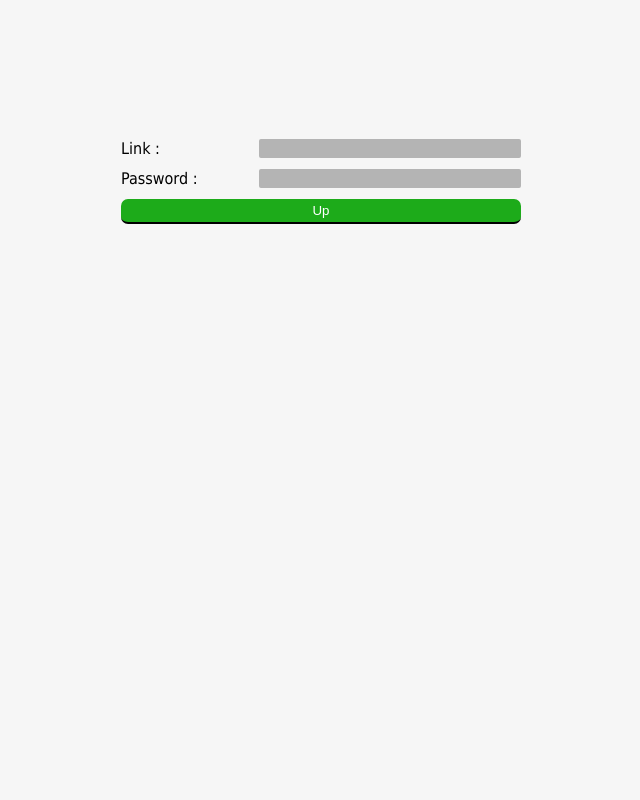
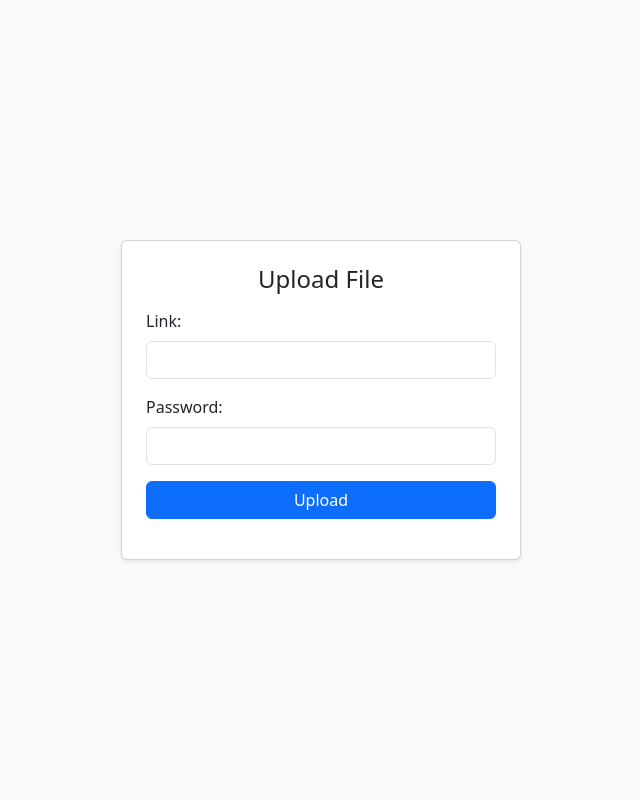
Before and after one commit to dev-ir/Transfer-File-PHP, a PHP site: page / in a window 1280 px wide. Shown: the whole page, without its empty margins (319-959 px from the left). Run offline with PHP 8.4, Linux system fonts and the light colour scheme.

Commit message:
BS5 Sheet

```diff
--- a/index.php
+++ b/index.php
@@ -1,74 +1,27 @@
-<html>
-
+<!DOCTYPE html>
+<html lang="en">
 <head>
-    <title>File Transfer</title>
-    <style type="text/css">
-        body {
-            background: #F6F6F6;
-            font-family: tahoma
-        }
-
-        form {
-            width: 400px;
-            margin: 11% auto;
-        }
-
-        form * {
-            float: left;
-        }
-
-        form label {
-            float: left;
-            width: 138px;
-        }
-
-        form input[type="text"] {
-            float: left;
-            margin-bottom: 11px;
-            width: 262px;
-            background: #B4B4B4;
-            padding: 3px 0;
-            border: none;
-            border-radius: 2px;
-            color: #000;
-            font: 11px tahoma;
-            padding-left: 5px;
-        }
-
-        form input[type="submit"] {
-            width: 100%;
-            background: rgb(29, 171, 26) none repeat scroll 0% 0%;
-            border-radius: 7px;
-            padding: 4px 0px;
-            border-width: medium medium 2px;
-            border-style: none none solid;
-            border-color: -moz-use-text-color -moz-use-text-color rgb(2, 78, 30);
-            -moz-border-top-colors: none;
-            -moz-border-right-colors: none;
-            -moz-border-bottom-colors: none;
-            -moz-border-left-colors: none;
-            border-image: none;
-            color: rgb(255, 255, 255);
-            cursor: pointer;
-        }
-
-        .error {
-            font: 11px tahoma;
-            color: #0575AA;
-            margin-top: 11px;
-            width: 100%;
-            text-align: center;
-        }
-    </style>
-
-<body>
-    <form action="" method="POST">
-        <label for="link">Link :</label> <input type="text" id="link" name="link"><br />
-        <label for="pass">Password :</label> <input type="text" size="30" id="pass" name="pass"><br />
-        <input type="submit" name="submit" value="Up">
-        <div class="error">
+    <meta charset="UTF-8">
+    <meta name="viewport" content="width=device-width, initial-scale=1.0">
+    <title>File Upload</title>
+    <link href="https://cdn.jsdelivr.net/npm/bootstrap@5.3.0/dist/css/bootstrap.min.css" rel="stylesheet">
+</head>
+<body class="d-flex justify-content-center align-items-center vh-100 bg-light">
+    <div class="card p-4 shadow-sm" style="width: 400px;">
+        <h4 class="text-center mb-3">Upload File</h4>
+        <form action="" method="POST">
+            <div class="mb-3">
+                <label for="link" class="form-label">Link:</label>
+                <input type="text" id="link" name="link" class="form-control" required>
+            </div>
+            <div class="mb-3">
+                <label for="pass" class="form-label">Password:</label>
+                <input type="text" id="pass" name="pass" class="form-control" required>
+            </div>
+            <button type="submit" name="submit" class="btn btn-primary w-100">Upload</button>
+        </form>
+        <div class="mt-3 text-center text-danger">
             <?php
-
             if (isset($_POST["pass"])) {
                 $pass = $_POST["pass"];
                 $link = $_POST["link"];
@@ -81,15 +34,14 @@
                         fwrite($lfile, fread($rfile, BUFSIZ), BUFSIZ);
                     fclose($rfile);
                     fclose($lfile);
-                    echo "File Uploaded";
+                    echo '<span class="text-success">File Uploaded Successfully!</span>';
                 } else {
-                    echo "Password is Not invalid !!";
+                    echo 'Password is Not valid!';
                 }
             }
             ?>
         </div>
-    </form><br />
-
+    </div>
+    <script src="https://cdn.jsdelivr.net/npm/bootstrap@5.3.0/dist/js/bootstrap.bundle.min.js"></script>
 </body>
-
 </html>
```
